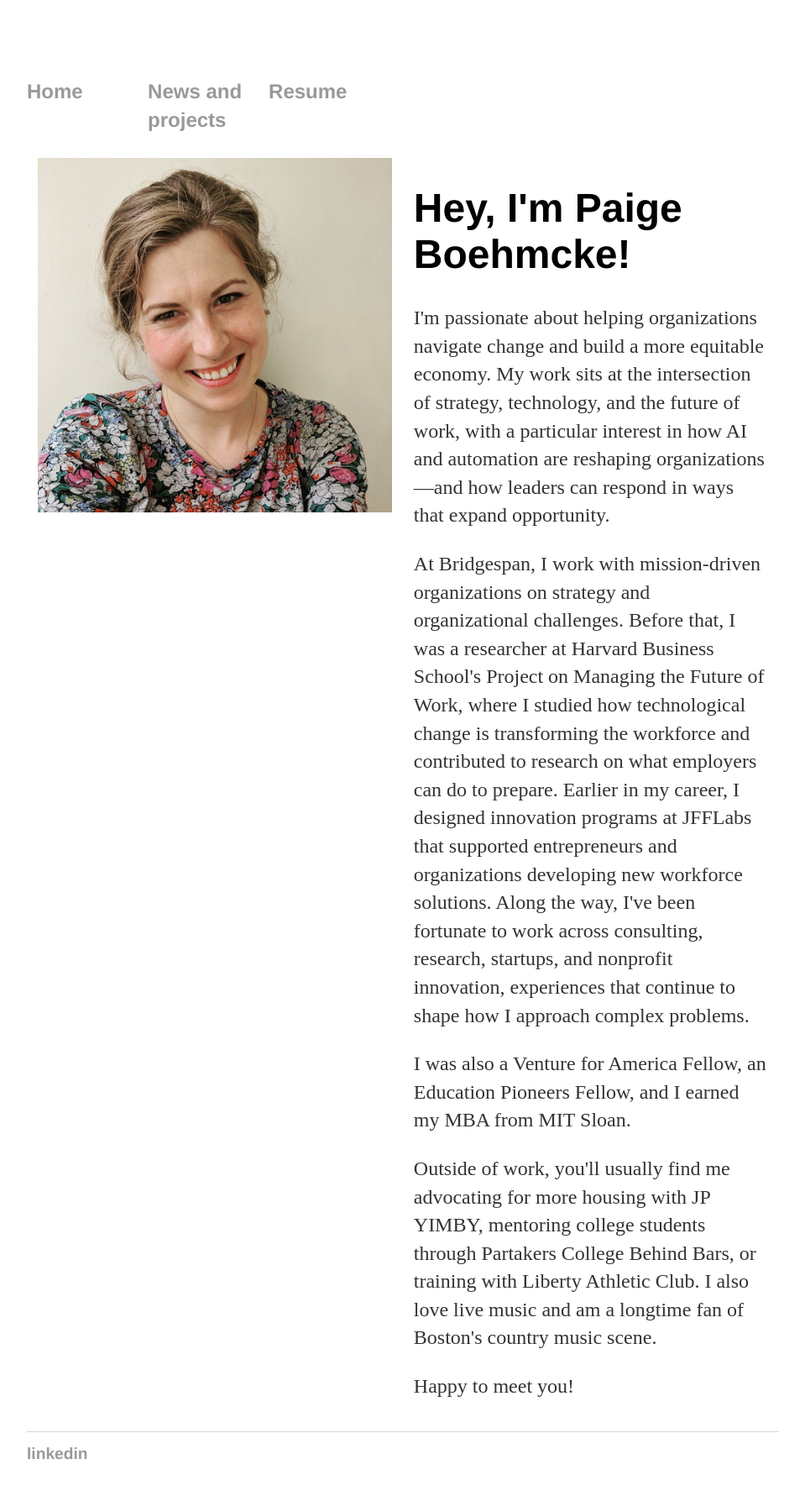
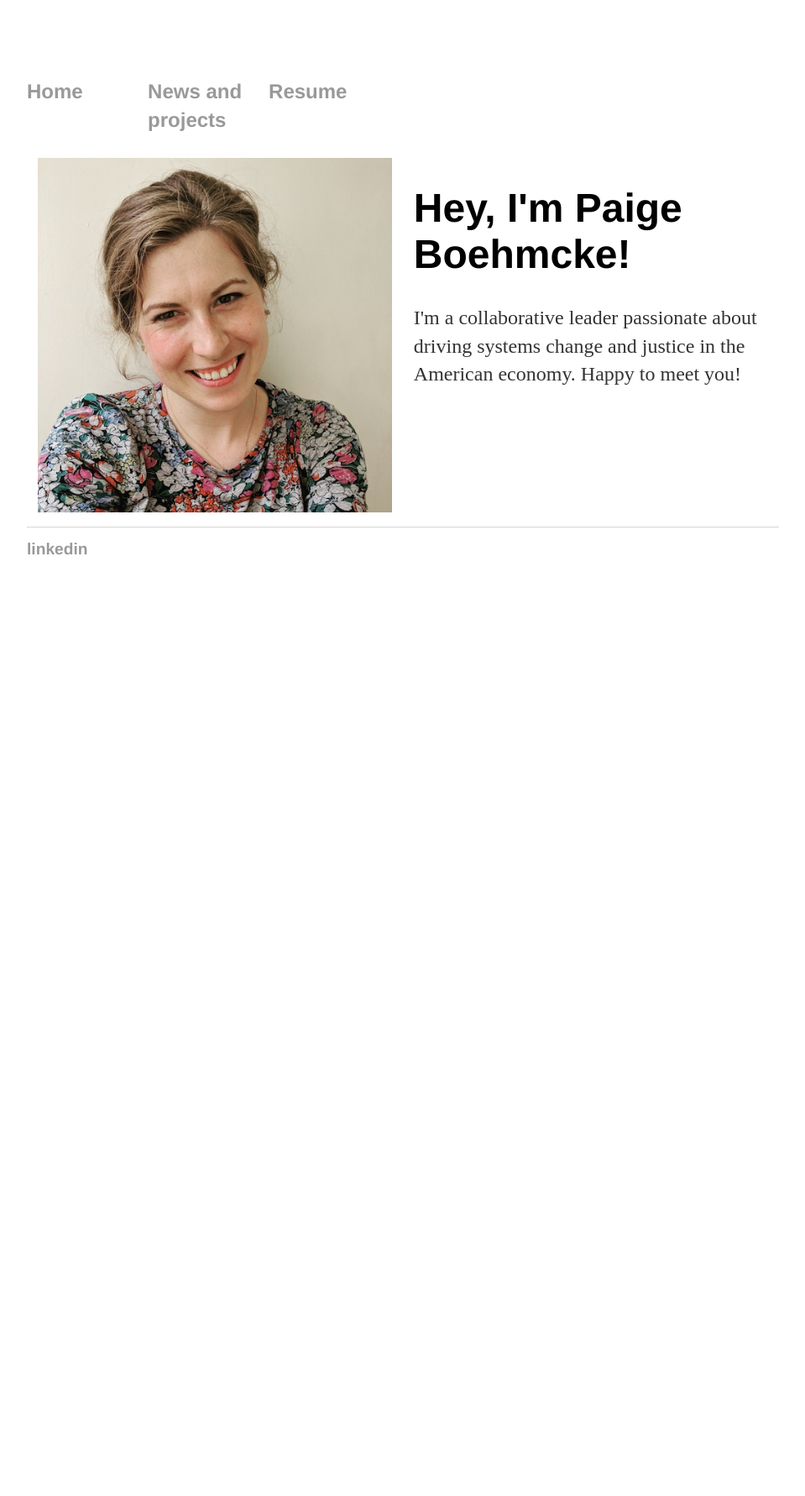
Before and after one commit to paigeboehmcke/paigeboehmcke.github.io, a Jekyll site: the page built from index.html, in a window 1280 px wide. Shown: the whole page at 84% size, without its empty margins (160-1119 px from the left). Built offline with Jekyll 4.4.1, drawn with Linux system fonts in a browser that asks for light colours; after the commit the page ends 900 px from its top, so only the background shows below that.

Commit message:
Update index.html

```diff
--- a/index.html
+++ b/index.html
@@ -7,10 +7,5 @@ title: Paige Boehmcke
 </div>
 <div class="blurb">
 	<h1>Hey, I'm Paige Boehmcke!</h1>
-	<p>I'm passionate about helping organizations navigate change and build a more equitable economy. My work sits at the intersection of strategy, technology, and the future of work, with a particular interest in how AI and automation are reshaping organizations—and how leaders can respond in ways that expand opportunity.</p>
-	<p>At Bridgespan, I work with mission-driven organizations on strategy and organizational challenges. Before that, I was a researcher at Harvard Business School's Project on Managing the Future of Work, where I studied how technological change is transforming the workforce and contributed to research on what employers can do to prepare. Earlier in my career, I designed innovation programs at JFFLabs that supported entrepreneurs and organizations developing new workforce solutions. Along the way, I've been fortunate to work across consulting, research, startups, and nonprofit innovation, experiences that continue to shape how I approach complex problems.</p>
-	<p>I was also a Venture for America Fellow, an Education Pioneers Fellow, and I earned my MBA from MIT Sloan.</p>
-	<p>Outside of work, you'll usually find me advocating for more housing with JP YIMBY, mentoring college students through Partakers College Behind Bars, or training with Liberty Athletic Club. I also love live music and am a longtime fan of Boston's country music scene.</p>
-	<p>Happy to meet you!</p>
-</p>
+	<p>I'm a collaborative leader passionate about driving systems change and justice in the American economy. Happy to meet you!</p></p>
 </div>
```
